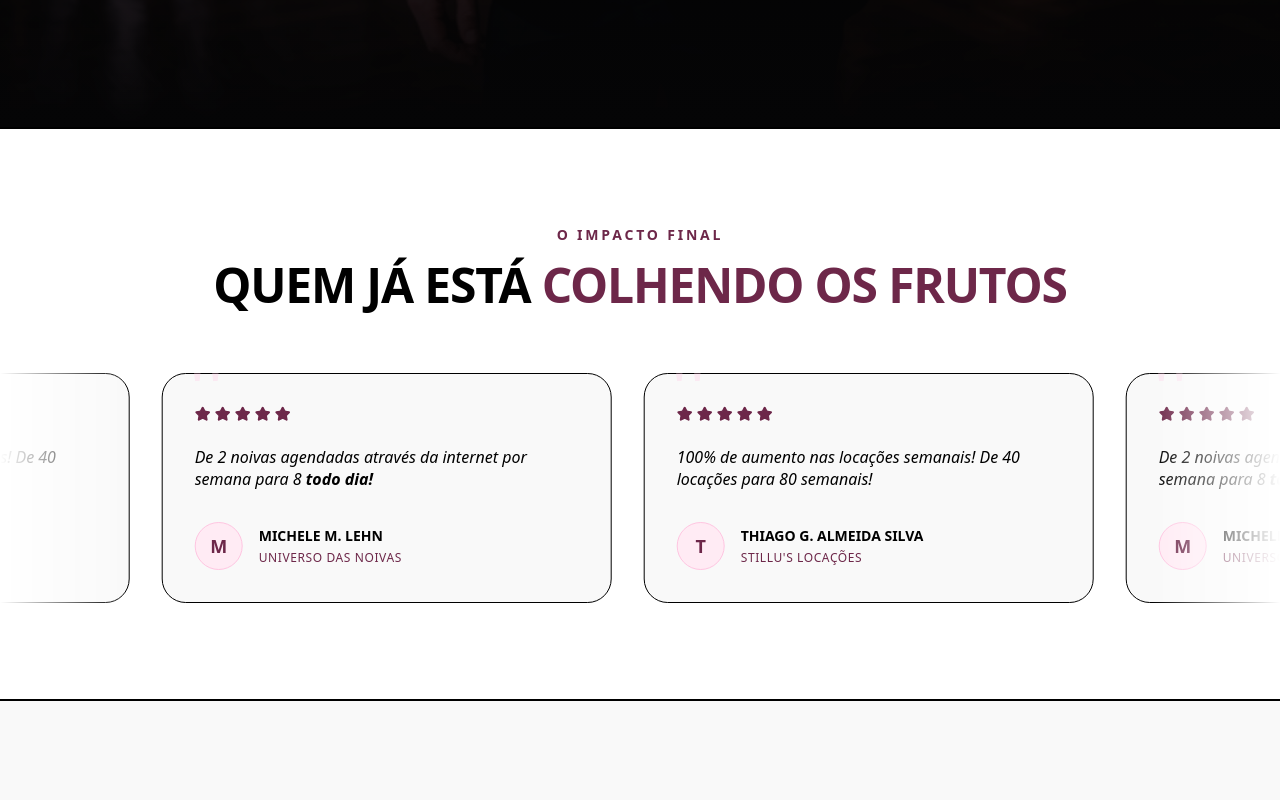
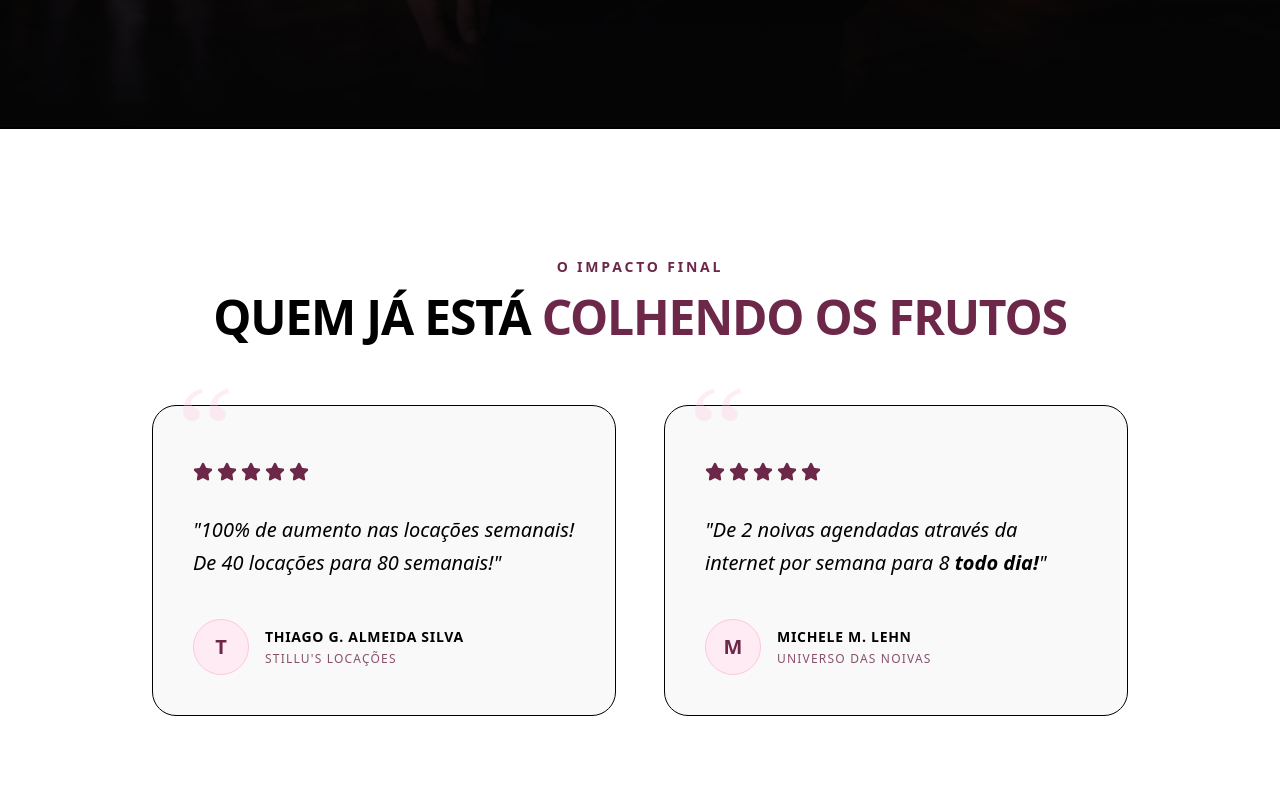
Before and after one commit to jooh44/site-vyrtech, a Next.js app: page /locacao-de-roupas in a window 1280 px wide. Shown: the part 4620-5420 px from the top of the page. Built offline with nearby package versions, Linux system fonts and the light colour scheme.

Commit message:
style: revert testimonials to static grid layout

```diff
--- a/src/components/ui/EditorialTestimonialsSection.tsx
+++ b/src/components/ui/EditorialTestimonialsSection.tsx
@@ -13,43 +13,11 @@ export function EditorialTestimonialsSection() {
             role: "Universo das Noivas",
             content: <>De 2 noivas agendadas através da internet por semana para 8 <strong className="font-bold">todo dia!</strong></>,
             avatar: "M"
-        },
-        // Duplicating for sufficient length in the ticker
-        {
-            name: "Thiago G. Almeida Silva",
-            role: "Stillu's locações",
-            content: "100% de aumento nas locações semanais! De 40 locações para 80 semanais!",
-            avatar: "T"
-        },
-        {
-            name: "Michele M. Lehn",
-            role: "Universo das Noivas",
-            content: <>De 2 noivas agendadas através da internet por semana para 8 <strong className="font-bold">todo dia!</strong></>,
-            avatar: "M"
         }
     ];
 
-    // Duplicate testimonials for seamless infinite scroll
-    const scrollingTestimonials = [...testimonials, ...testimonials];
-
     return (
-        <section className="py-24 bg-white border-t-2 border-black relative overflow-hidden">
-            {/* Custom CSS Animation for the Ticker */}
-            <style dangerouslySetInnerHTML={{
-                __html: `
-                @keyframes scroll-x {
-                    from { transform: translateX(0); }
-                    to { transform: translateX(calc(-50% - 1rem)); }
-                }
-                .animate-scroll-x {
-                    animation: scroll-x 40s linear infinite;
-                }
-                .animate-scroll-x:hover {
-                    animation-play-state: paused;
-                }
-                `
-            }} />
-
+        <section className="py-24 md:py-32 bg-white border-t-2 border-black relative overflow-hidden">
             <div className="max-w-7xl mx-auto px-6 relative z-10 mb-16">
                 <div className="text-center">
                     <h2 className="text-sm font-bold tracking-[0.2em] uppercase text-[#6D2749] mb-4">O Impacto Final</h2>
@@ -59,37 +27,33 @@ export function EditorialTestimonialsSection() {
                 </div>
             </div>
 
-            {/* Scrolling Ticker Container with Lateral Fades */}
-            <div
-                className="relative flex w-full overflow-hidden"
-                style={{
-                    maskImage: 'linear-gradient(to right, transparent, black 10%, black 90%, transparent)',
-                    WebkitMaskImage: 'linear-gradient(to right, transparent, black 10%, black 90%, transparent)'
-                }}
-            >
-                <div className="flex w-max gap-8 px-4 animate-scroll-x">
-                    {scrollingTestimonials.map((testimonial, idx) => (
-                        <div key={idx} className="w-[350px] md:w-[450px] shrink-0 bg-[#F9F9F9] border border-black hover:border-vyr-wine transition-all duration-500 rounded-3xl p-8 flex flex-col relative group">
+            <div className="max-w-5xl mx-auto px-6 relative z-10">
+                <div className="grid grid-cols-1 md:grid-cols-2 gap-8 md:gap-12">
+                    {testimonials.map((testimonial, idx) => (
+                        <div key={idx} className="bg-[#F9F9F9] border border-black hover:border-vyr-wine transition-all duration-500 rounded-3xl p-8 md:p-10 flex flex-col relative group">
 
-                            <span className="absolute -top-8 left-6 text-8xl text-[#FFC5E1]/30 font-serif leading-none group-hover:text-[#FFC5E1] transition-colors duration-500">"</span>
+                            {/* Decorative Quote Mark */}
+                            <span className="absolute -top-10 left-6 text-9xl text-[#FFC5E1]/30 font-editorial leading-none group-hover:text-[#FFC5E1]/80 transition-colors duration-500">
+                                &ldquo;
+                            </span>
 
-                            <div className="flex gap-1 mb-6 relative z-10">
+                            <div className="flex gap-1 mb-8 relative z-10 mt-4">
                                 {[...Array(5)].map((_, i) => (
-                                    <Star key={i} className="w-4 h-4 text-[#6D2749] fill-[#6D2749]" />
+                                    <Star key={i} className="w-5 h-5 text-[#6D2749] fill-[#6D2749]" />
                                 ))}
                             </div>
 
-                            <p className="text-black font-light italic mb-8 relative z-10 leading-snug flex-1">
-                                {testimonial.content}
+                            <p className="text-black font-light italic mb-10 relative z-10 text-lg md:text-xl leading-relaxed flex-1">
+                                "{testimonial.content}"
                             </p>
 
                             <div className="flex items-center gap-4 relative z-10">
-                                <div className="w-12 h-12 shrink-0 rounded-full bg-[#FFEBF4] border border-[#FFC5E1] flex items-center justify-center text-[#6D2749] font-bold text-lg group-hover:bg-[#6D2749] group-hover:text-white transition-all duration-500">
+                                <div className="w-14 h-14 shrink-0 rounded-full bg-[#FFEBF4] border border-[#FFC5E1] flex items-center justify-center text-[#6D2749] font-bold text-xl group-hover:bg-[#6D2749] group-hover:text-white transition-all duration-500">
                                     {testimonial.avatar}
                                 </div>
                                 <div className="min-w-0">
-                                    <h4 className="text-black font-bold truncate uppercase text-sm">{testimonial.name}</h4>
-                                    <p className="text-xs text-[#6D2749] uppercase tracking-wider mt-1 truncate">{testimonial.role}</p>
+                                    <h4 className="text-black font-black uppercase text-sm tracking-wider">{testimonial.name}</h4>
+                                    <p className="text-xs text-[#6D2749] uppercase tracking-widest mt-1 opacity-80">{testimonial.role}</p>
                                 </div>
                             </div>
                         </div>
```
